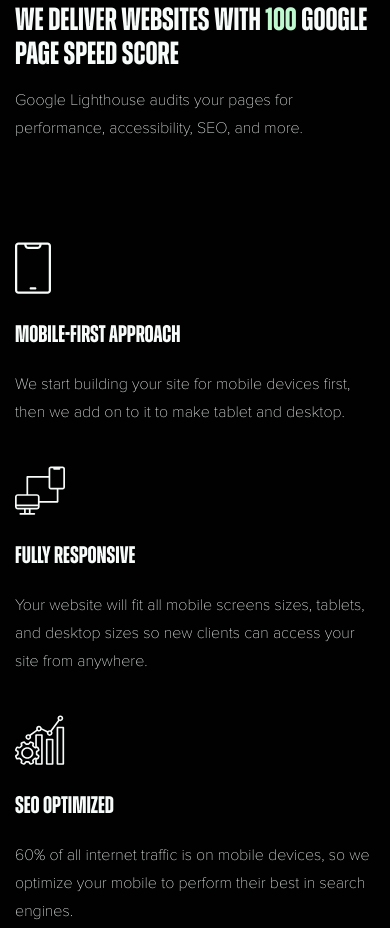
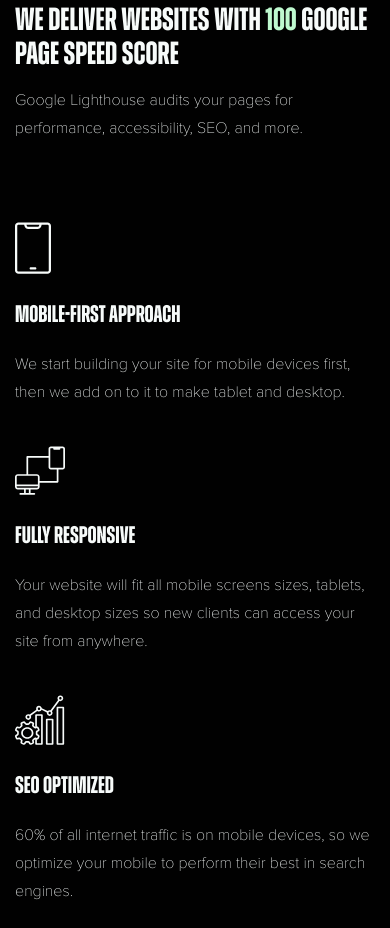
Before and after one commit to dev-rashidul/turboedge, a plain HTML site: page index.html in a window 390 px wide. Shown: the part 1400-2328 px from the top of the page. Drawn offline with Linux system fonts and the light colour scheme.

Commit message:
Complete

```diff
--- a/assets/css/responsive.css
+++ b/assets/css/responsive.css
@@ -239,7 +239,7 @@
   }
 
   .features-wrapper {
-    padding: 100px 15px 0;
+    padding: 80px 15px 0;
   }
 
   .features-container {
```
